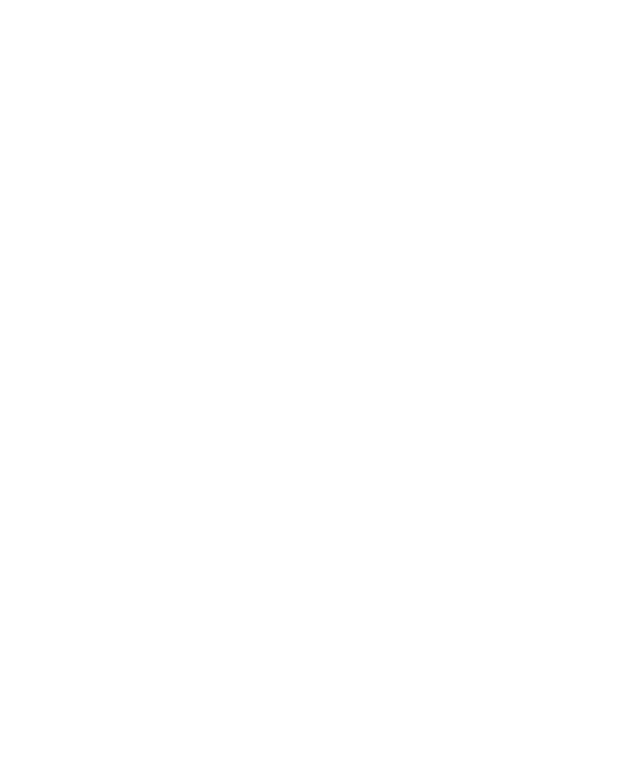
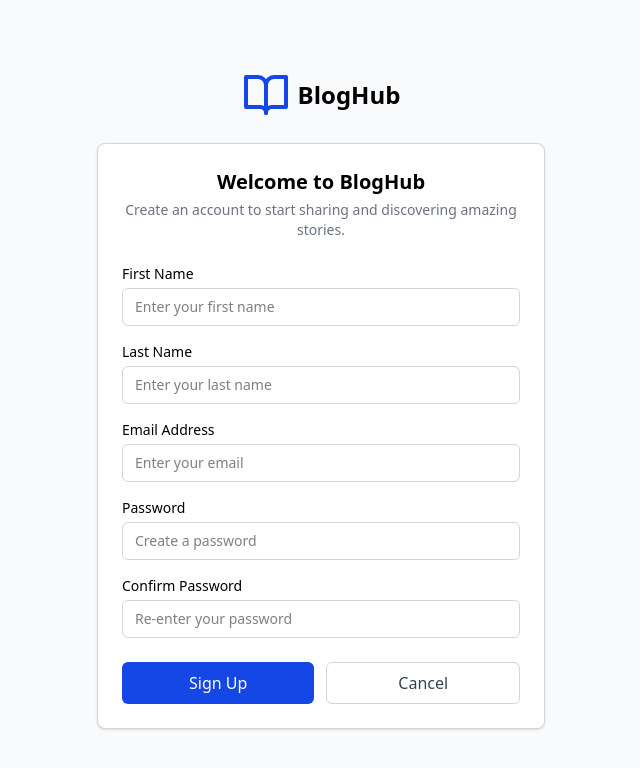
Before and after one commit to Clawz-123/Blog_Frontend, a React (Vite) app: page /signup in a window 1280 px wide. Shown: the top 768 px of the page, without its empty margins (319-959 px from the left). Built offline with nearby package versions, Linux system fonts and the light colour scheme.

Commit message:
created a register form

```diff
--- a/src/auth/SignUp.jsx
+++ b/src/auth/SignUp.jsx
@@ -1,4 +1,5 @@
-import React from 'react'
+import React from 'react';
+import { FiBookOpen } from 'react-icons/fi';
 
 const SignupField = [
   { label: 'First Name', name: 'firstName', type: 'text', placeholder: 'Enter your first name' },
@@ -8,13 +9,60 @@
   { label: 'Confirm Password', name: 'confirmPassword', type: 'password', placeholder: 'Re-enter your password' }
 ];
 
-
 const SignUp = () => {
   return (
-    <div>
+    <div className='min-h-screen flex flex-col items-center justify-center px-4 bg-gray-50'>
+      {/* Logo */}
+      <div className="flex items-center gap-2 mb-6">
+        <FiBookOpen className='text-5xl text-blue-700' />
+        <span className="font-bold text-2xl">BlogHub</span>
+      </div>
 
+      {/* Form Box */}
+      <div className='w-full max-w-md bg-white border border-gray-300 rounded-lg p-6 shadow-sm'>
+        {/* Header */}
+        <div className="mb-6 text-center">
+          <p className='text-xl font-semibold'>Welcome to BlogHub</p>
+          <p className='text-gray-500 text-sm mt-1'>Create an account to start sharing and discovering amazing stories.</p>
+        </div>
+
+        {/* Form */}
+        <form className='flex flex-col gap-4'>
+          {SignupField.map((field) => (
+            <div key={field.name} className="flex flex-col">
+              <label htmlFor={field.name} className="text-sm font-medium mb-1">
+                {field.label}
+              </label>
+              <input
+                id={field.name}
+                name={field.name}
+                type={field.type}
+                placeholder={field.placeholder}
+                className="border border-gray-300 rounded-md px-3 py-2 text-sm focus:outline-none focus:ring-2 focus:ring-blue-600"
+              />
+            </div>
+          ))}
+
+          {/* Buttons */}
+          <div className='flex gap-3 pt-2'>
+            <button
+              type="submit"
+              className="w-full bg-blue-700 hover:bg-blue-800 text-white font-medium py-2 rounded-md transition"
+            >
+              Sign Up
+            </button>
+
+            <button
+              type="button"
+              className="w-full border border-gray-300 text-gray-700 hover:bg-blue-800 hover:text-white font-medium py-2 rounded-md transition"
+            >
+              Cancel
+            </button>
+          </div>
+        </form>
+      </div>
     </div>
-  )
-}
+  );
+};
 
-export default SignUp
+export default SignUp;
```
